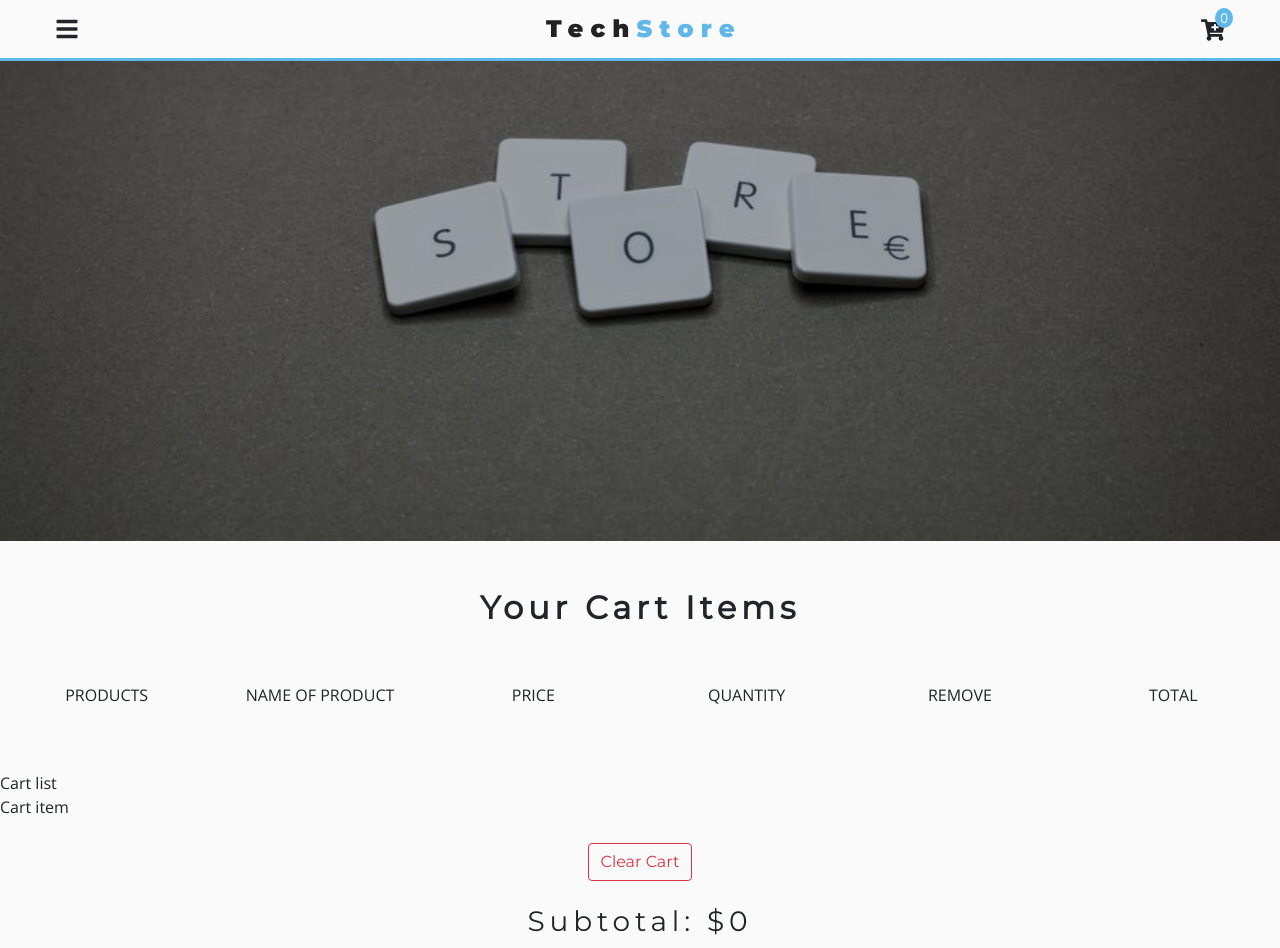
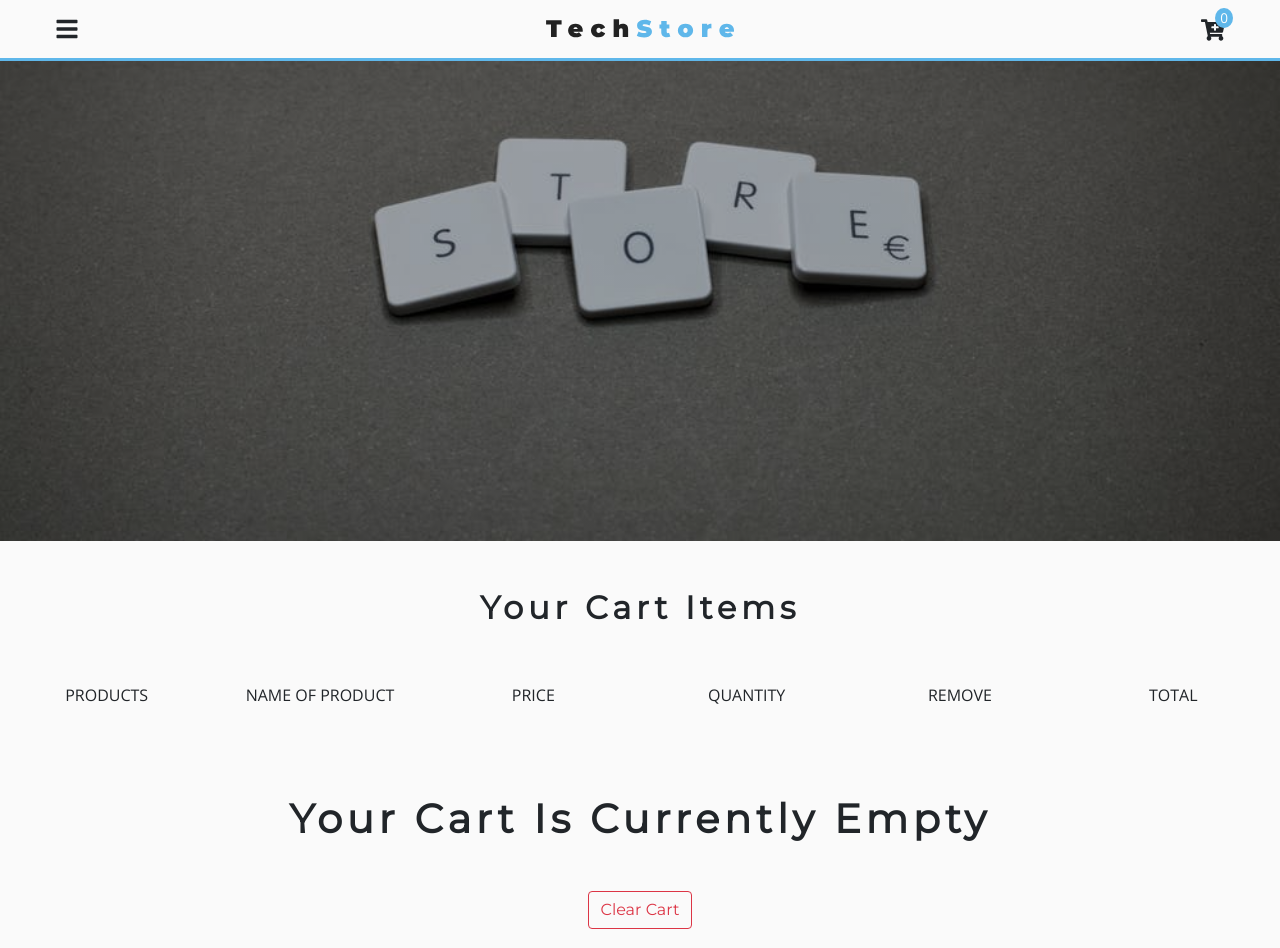
Before and after one commit to ypablo/Tech_store, a React (Create React App) app: page /cart in a window 1280 px wide. Shown: the top 948 px of the page. Built offline with nearby package versions, Linux system fonts and the light colour scheme.

Commit message:
Add cart page

```diff
--- a/src/App.css
+++ b/src/App.css
@@ -49,3 +49,7 @@ body {
   outline-color: var(--primaryColor);
   font-weight: bold;
 }
+
+.cart-icon {
+  cursor: pointer;
+}
--- a/src/components/CartPage/CartItem.js
+++ b/src/components/CartPage/CartItem.js
@@ -1,9 +1,44 @@
 import React from 'react'
+import { FaTrash, FaChevronCircleUp, FaChevronCircleDown } from 'react-icons/fa'
 
-export default function CartItem() {
+
+export default function CartItem({ CartItem, increment, decrement, removeItem }) {
+    const { id, title, price, count, total, image } = CartItem
     return (
-        <div>
-            Cart item
+        <div className="row mt-5 mt-lg-0 text-capitalize text-center align-items-center">
+            {/*image*/}
+            <div className="col-10 mx-auto col-lg-2 pb-2">
+                <img src={image} alt="" width="60" className="img-fluid" />
+            </div>
+            {/*title*/}
+            <div className="col-10 mx-auto col-lg-2 pb-2">
+                <span className="d-lg-none">product : </span>
+                {title}
+            </div>
+            {/*price*/}
+            <div className="col-10 mx-auto col-lg-2 pb-2">
+                <span className="d-lg-none">price : $</span>
+                {price}
+            </div>
+            {/*count controls*/}
+            <div className="col-10 mx-auto col-lg-2 my-2 my-lg-0">
+                <div className="d-flex justify-content-center">
+                    <div>
+                        <FaChevronCircleDown className="text-primary cart-icon" onClick={() => decrement(id)} />
+                        <span className="text-title text-muted mx-3">{count}</span>
+                        <FaChevronCircleUp className="text-primary cart-icon" onClick={() => increment(id)} />
+                    </div>
+                </div>
+            </div>
+            {/*remove item*/}
+            <div className="col-10 mx-auto col-lg-2">
+                <FaTrash className="text-danger cart-icon" onClick={() => removeItem(id)} />
+            </div>
+            {/*item total*/}
+            <div className="col-10 mx-auto col-lg-2">
+                <strong className="text-muted">item total : ${total}</strong>
+
+            </div>
         </div>
     )
 }
--- a/src/components/CartPage/CartList.js
+++ b/src/components/CartPage/CartList.js
@@ -1,11 +1,28 @@
 import React from 'react'
-import Cartitem from './CartItem'
+import CartItem from './CartItem'
+import { ProductConsumer } from '../../context/context'
 
 export default function CartList() {
     return (
-        <div>
-            Cart list
-            <Cartitem />
+        <div className="container-fluid">
+            <div className="row">
+                <div className="col">
+                    <ProductConsumer>
+                        {value => {
+                            const { cart, increment, decrement, removeItem } = value
+                            if (cart.length === 0) {
+                                return <h1 className="text-title text-center my-4">your cart is currently empty</h1>
+                            }
+                            return (
+                                <div>
+                                    {cart.map(item => (<CartItem key={item.id} CartItem={item} increment={increment} decrement={decrement} removeitem={removeItem}>
+                                    </CartItem>))}
+                                </div>
+                            )
+                        }}
+                    </ProductConsumer>
+                </div>
+            </div>
         </div>
     )
 }
--- a/src/components/Product.js
+++ b/src/components/Product.js
@@ -59,7 +59,7 @@ const ProductWrapper = styled.div`
         top: 50%;
         left: 50%;
         transform: translate(-50%, -50%);
-        /*opacity: 0;*/
+        opacity: 0;
     }
     .icon {
         font-size: 2.5rem;
```
